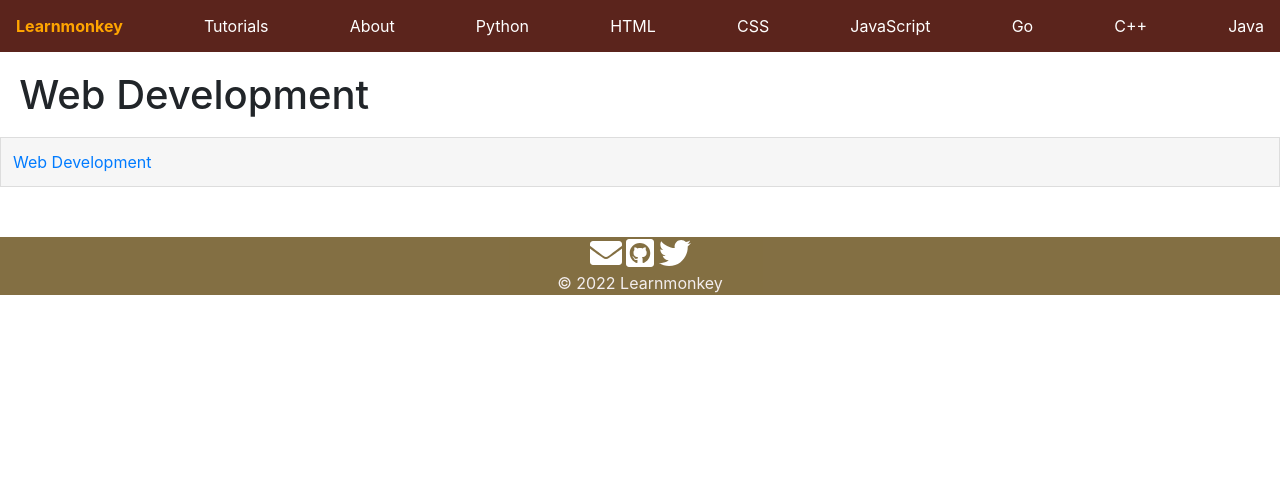
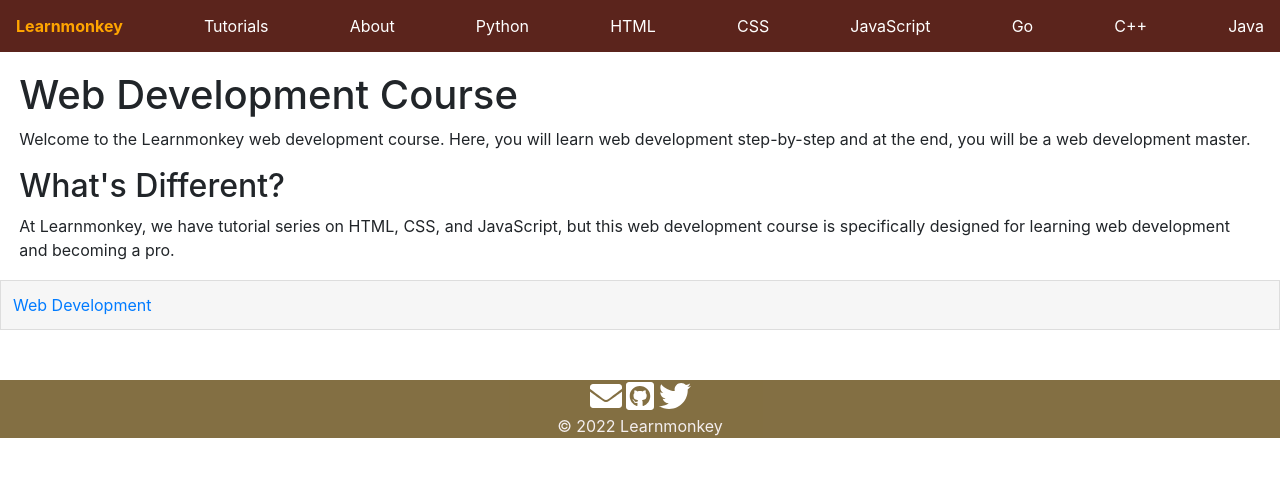
Before and after one commit to learnmonkey/learnmonkey.github.io, a Jekyll site: the page built from programming/courses/web-dev/index.html, in a window 1280 px wide. Shown: the top 477 px of the page. Built offline with Jekyll 4.4.1, drawn with Linux system fonts in a browser that asks for light colours.

Commit message:
web dev course barebones

```diff
--- a/programming/courses/web-dev/index.html
+++ b/programming/courses/web-dev/index.html
@@ -3,4 +3,10 @@
 permalink: /programming/courses/web-dev/
 layout: programming-courses
 ---
-<h1>Web Development</h1>
+<h1>Web Development Course</h1>
+<p>Welcome to the Learnmonkey web development course. Here, you will learn web development step-by-step and at the end, you will be a web development master.</p>
+
+<section>
+    <h2>What's Different?</h2>
+    <p>At Learnmonkey, we have tutorial series on HTML, CSS, and JavaScript, but this web development course is specifically designed for learning web development and becoming a pro.</p>
+</section>
```
